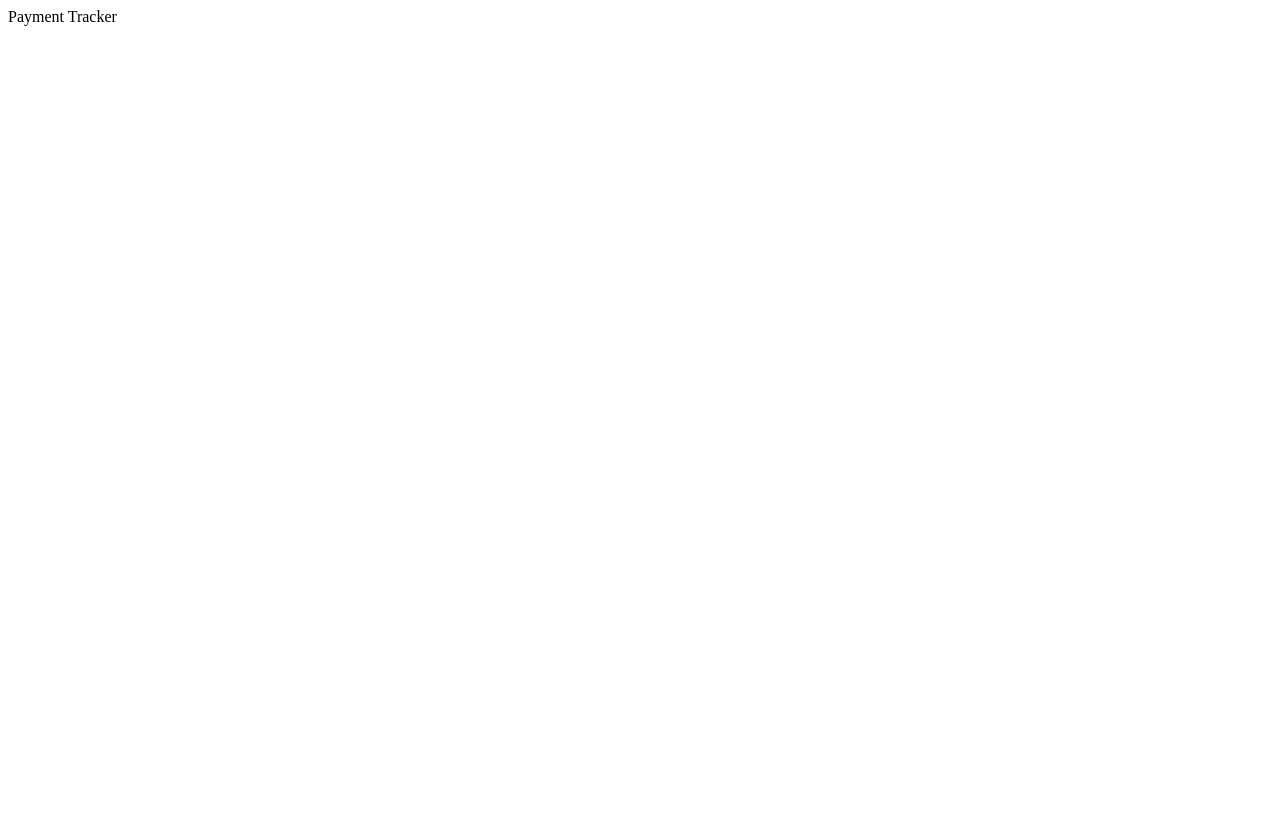
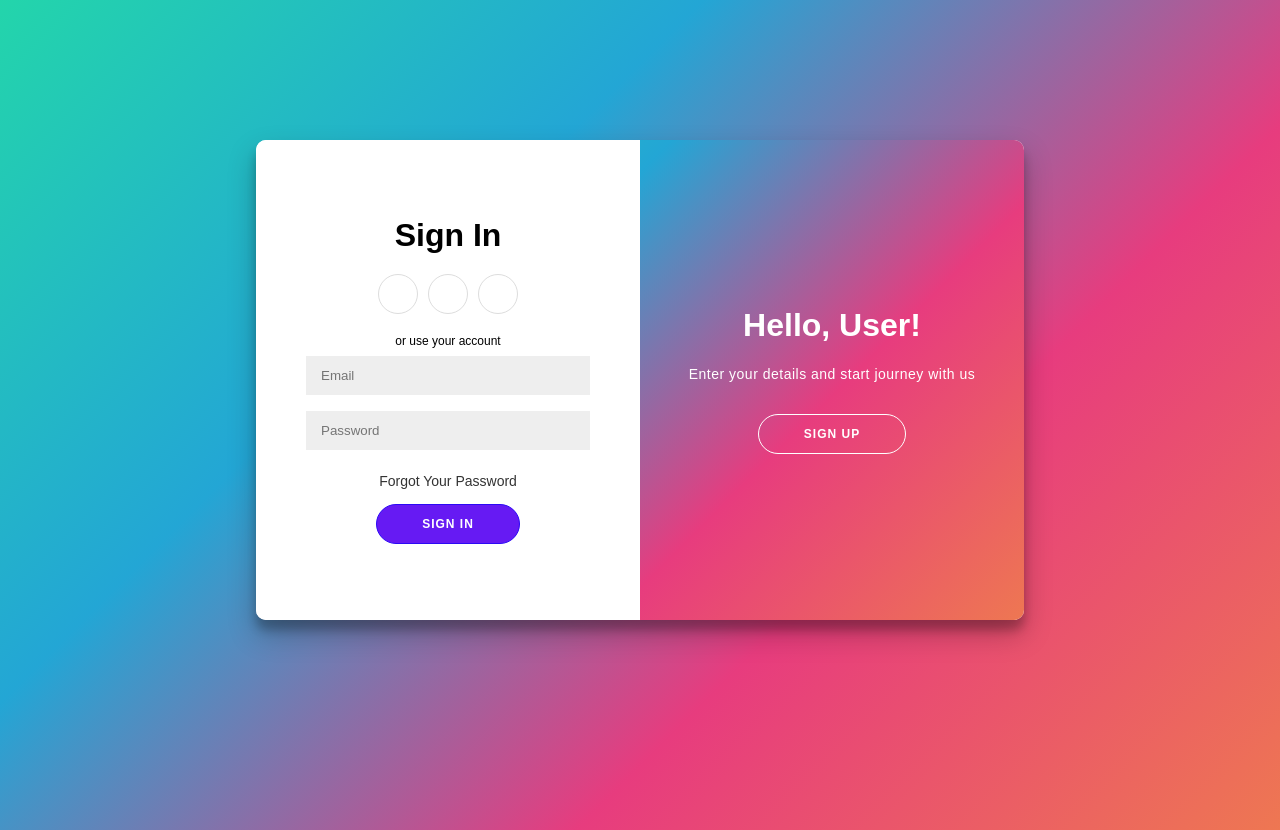
Before and after one commit to ankursinha-github/Renewable-Revolution_015, a React (Vite) app in the folder payment-tracker/: page / in a window 1280 px wide. Before the commit the page ends 800 px from the top, so only its background shows below. Built offline with nearby package versions, Linux system fonts and the light colour scheme.

Commit message:
added login page

```diff
--- /dev/null
+++ b/payment-tracker/components/login.jsx
@@ -0,0 +1,122 @@
+import React, { useState } from 'react';
+
+const SignupLogin = () => {
+  const [isSignupActive, setIsSignupActive] = useState(false);
+  const [users, setUsers] = useState(JSON.parse(localStorage.getItem("users")) || []);
+  const [currentUser, setCurrentUser] = useState(JSON.parse(localStorage.getItem("currentUser")));
+
+  const handleSignup = (event) => {
+    event.preventDefault();
+    const name = event.target.elements.name.value;
+    const email = event.target.elements.email.value;
+    const password = event.target.elements.password.value;
+
+    const existingUser = users.find(user => user.email === email);
+    if (existingUser) {
+      alert("Email already registered! Please sign in.");
+      return;
+    }
+
+    const newUser = { id: users.length + 1, name, email, password };
+    setUsers([...users, newUser]);
+    localStorage.setItem("users", JSON.stringify([...users, newUser]));
+    alert("Sign-up Successful!");
+  };
+
+  const handleLogin = (event) => {
+    event.preventDefault();
+    const email = event.target.elements.email.value;
+    const password = event.target.elements.password.value;
+
+    const currentUser = users.find(user => user.email === email && user.password === password);
+    if (currentUser) {
+      alert(`Sign-in Successful! Welcome, ${currentUser.name}`);
+      localStorage.setItem("currentUser", JSON.stringify(currentUser));
+      setCurrentUser(currentUser);
+      window.location.href = "main.html";
+    } else {
+      const existingUser = users.find(user => user.email === email);
+      if (existingUser) {
+        const reset = confirm("Incorrect password. Would you like to reset your password?");
+        if (reset) {
+          const newPassword = prompt("Enter your new password:");
+          if (newPassword) {
+            existingUser.password = newPassword;
+            setUsers([...users]);
+            localStorage.setItem("users", JSON.stringify(users));
+            alert("Password reset successful. Please login with your new password.");
+          }
+        }
+      } else {
+        alert("Invalid Credentials. No account found for this email.");
+      }
+    }
+  };
+
+  return (
+    <div className="container">
+      <div className={`form-container sign-in-container ${isSignupActive ? '' : 'right-panel-active'}`}>
+        <form onSubmit={handleLogin}>
+          <h1>Sign In</h1>
+          <div className="social-container">
+            <a href="#" className="socialf">
+              <i className="fa fa-facebook"></i>
+            </a>
+            <a href="#" className="socialg">
+              <i className="fa fa-google"></i>
+            </a>
+            <a href="#" className="sociall">
+              <i className="fa fa-linkedin"></i>
+            </a>
+          </div>
+          <span>or use your account</span>
+          <input type="email" name="email" placeholder="Email" />
+          <input type="password" name="password" placeholder="Password" />
+          <a href="#">Forgot Your Password</a>
+          <button type="submit">Sign In</button>
+        </form>
+      </div>
+      <div className={`form-container sign-up-container ${isSignupActive ? 'right-panel-active' : ''}`}>
+        <form onSubmit={handleSignup}>
+          <h1>Create Account</h1>
+          <div className="social-container">
+            <a href="#" className="socialf">
+              <i className="fa fa-facebook"></i>
+            </a>
+            <a href="#" className="socialg">
+              <i className="fa fa-google"></i>
+            </a>
+            <a href="#" className="sociall">
+              <i className="fa fa-linkedin"></i>
+            </a>
+          </div>
+          <span>or use your email for registration</span>
+          <input type="text" name="name" placeholder="Name" />
+          <input type="email" name="email" placeholder="Email" />
+          <input type="password" name="password" placeholder="Password" />
+          <button type="submit">Sign Up</button>
+        </form>
+      </div>
+      <div className="overlay-container">
+        <div className="overlay">
+          <div className="overlay-panel overlay-left">
+            <h1>Welcome Back!</h1>
+            <p>To keep connected with us please login with your personal info</p>
+            <button className="ghost" onClick={() => setIsSignupActive(false)}>
+              Sign In
+            </button>
+          </div>
+          <div className="overlay-panel overlay-right">
+            <h1>Hello, User!</h1>
+            <p>Enter your details and start journey with us</p>
+            <button className="ghost" onClick={() => setIsSignupActive(true)}>
+              Sign Up
+            </button>
+          </div>
+        </div>
+      </div>
+    </div>
+  );
+};
+
+export default SignupLogin;
--- a/payment-tracker/package.json
+++ b/payment-tracker/package.json
@@ -10,8 +10,11 @@
     "preview": "vite preview"
   },
   "dependencies": {
+    "@shadcn/ui": "^0.0.4",
+    "lucide-react": "^0.456.0",
     "react": "^18.3.1",
-    "react-dom": "^18.3.1"
+    "react-dom": "^18.3.1",
+    "recharts": "^2.13.3"
   },
   "devDependencies": {
     "@eslint/js": "^9.13.0",
--- a/payment-tracker/src/App.jsx
+++ b/payment-tracker/src/App.jsx
@@ -1,9 +1,11 @@
 import React from 'react'
+import SignupLogin from '../components/login.jsx';
+import '../styles/login.css';
 
 const App = () => {
   return (
     <div>
-      Payment Tracker
+      <SignupLogin />
     </div>
   )
 }
--- /dev/null
+++ b/payment-tracker/styles/login.css
@@ -0,0 +1,266 @@
+* {
+    box-sizing: border-box;
+  }
+
+
+  body {
+    background: linear-gradient(-45deg, #ee7752, #e73c7e, #23a6d5, #23d5ab);
+    display: flex;
+    justify-content: center;
+    align-items: center;
+    flex-direction: column;
+    font-family: 'Montserrat', sans-serif;
+    height: 100vh;
+    margin: -20px 0 50px;
+  }
+
+
+  h1 {
+    font-weight: bold;
+    margin: 0;
+  }
+
+
+  h2 {
+    text-align: center;
+  }
+
+
+  p {
+    font-size: 14px;
+    font-weight: 100;
+    line-height: 20px;
+    letter-spacing: 0.5px;
+    margin: 20px 0 30px;
+  }
+
+
+  span {
+    font-size: 12px;
+  }
+
+
+  a {
+    color: #333;
+    font-size: 14px;
+    text-decoration: none;
+    margin: 15px 0;
+  }
+
+
+  button {
+    border-radius: 20px;
+    border: 1px solid #2c09f5;
+    background-color: #661af3;
+    color: #FFFFFF;
+    font-size: 12px;
+    font-weight: bold;
+    padding: 12px 45px;
+    letter-spacing: 1px;
+    text-transform: uppercase;
+    transition: transform 80ms ease-in;
+  }
+
+
+  button:active {
+    transform: scale(0.95);
+  }
+
+
+  button:focus {
+    outline: none;
+  }
+
+
+  button.ghost {
+    background-color: transparent;
+    border-color: #FFFFFF;
+  }
+
+
+  form {
+    background-color: #FFFFFF;
+    display: flex;
+    align-items: center;
+    justify-content: center;
+    flex-direction: column;
+    padding: 0 50px;
+    height: 100%;
+    text-align: center;
+  }
+
+
+  input {
+    background-color: #eee;
+    border: none;
+    padding: 12px 15px;
+    margin: 8px 0;
+    width: 100%;
+  }
+
+
+  .container {
+    background-color: #fff;
+    border-radius: 10px;
+      box-shadow: 0 14px 28px rgba(0,0,0,0.25),
+        0 10px 10px rgba(0,0,0,0.22);
+    position: relative;
+    overflow: hidden;
+    width: 768px;
+    max-width: 100%;
+    min-height: 480px;
+  }
+
+
+  .form-container {
+    position: absolute;
+    top: 0;
+    height: 100%;
+    transition: all 0.6s ease-in-out;
+  }
+
+
+  .sign-in-container {
+    left: 0;
+    width: 50%;
+    z-index: 2;
+  }
+
+
+  .container.right-panel-active .sign-in-container {
+    transform: translateX(100%);
+  }
+
+
+  .sign-up-container {
+    left: 0;
+    width: 50%;
+    opacity: 0;
+    z-index: 1;
+  }
+
+
+  .container.right-panel-active .sign-up-container {
+    transform: translateX(100%);
+    opacity: 1;
+    z-index: 5;
+    animation: show 0.6s;
+  }
+
+
+  @keyframes show {
+    0%, 49.99% {
+      opacity: 0;
+      z-index: 1;
+    }
+
+    50%, 100% {
+      opacity: 1;
+      z-index: 5;
+    }
+  }
+
+
+  .overlay-container {
+    position: absolute;
+    top: 0;
+    left: 50%;
+    width: 50%;
+    height: 100%;
+    overflow: hidden;
+    transition: transform 0.6s ease-in-out;
+    z-index: 100;
+  }
+
+
+  .container.right-panel-active .overlay-container{
+    transform: translateX(-100%);
+  }
+
+
+  .overlay {
+    background: #0815c6;
+    background: -webkit-linear-gradient(to right, #2d03c5, #2c09f5);
+    background: linear-gradient(-45deg, #ee7752, #e73c7e, #23a6d5, #23d5ab);
+    background-repeat: no-repeat;
+    background-size: cover;
+    background-position: 0 0;
+    color: #FFFFFF;
+    position: relative;
+    left: -100%;
+    height: 100%;
+    width: 200%;
+      transform: translateX(0);
+    transition: transform 0.6s ease-in-out;
+  }
+
+
+  .container.right-panel-active .overlay {
+      transform: translateX(50%);
+  }
+
+
+  .overlay-panel {
+    position: absolute;
+    display: flex;
+    align-items: center;
+    justify-content: center;
+    flex-direction: column;
+    padding: 0 40px;
+    text-align: center;
+    top: 0;
+    height: 100%;
+    width: 50%;
+    transform: translateX(0);
+    transition: transform 0.6s ease-in-out;
+  }
+
+
+  .overlay-left {
+    transform: translateX(-20%);
+  }
+
+
+  .container.right-panel-active .overlay-left {
+    transform: translateX(0);
+  }
+
+
+  .overlay-right {
+    right: 0;
+    transform: translateX(0);
+  }
+
+
+  .container.right-panel-active .overlay-right {
+    transform: translateX(20%);
+  }
+
+
+  .social-container {
+    margin: 20px 0;
+  }
+
+
+  .social-container a {
+    border: 1px solid #DDDDDD;
+    border-radius: 50%;
+    display: inline-flex;
+    justify-content: center;
+    align-items: center;
+    margin: 0 5px;
+    height: 40px;
+    width: 40px;
+  }
+  .socialf:hover{
+      background-color: #367cee;
+      color: #fff;
+  }
+  .socialg:hover{
+      background-color: #e91212;
+      color: #fff;
+  }
+  .sociall:hover{
+      background-color: #2d03c5;
+      color: #fff;
+  }
```
Also changed, not shown: 1 other file (tests, documents, lock files or other folders).
